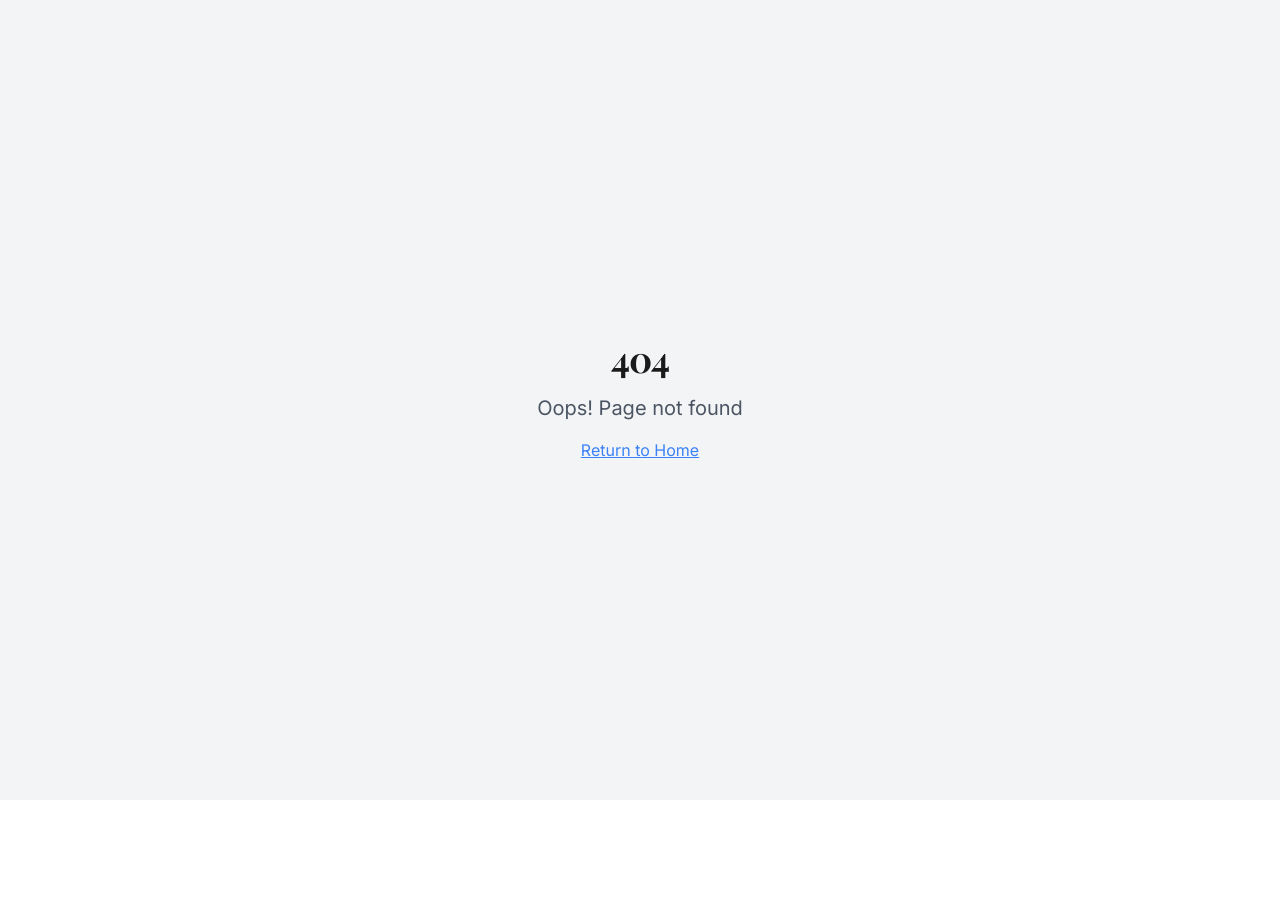
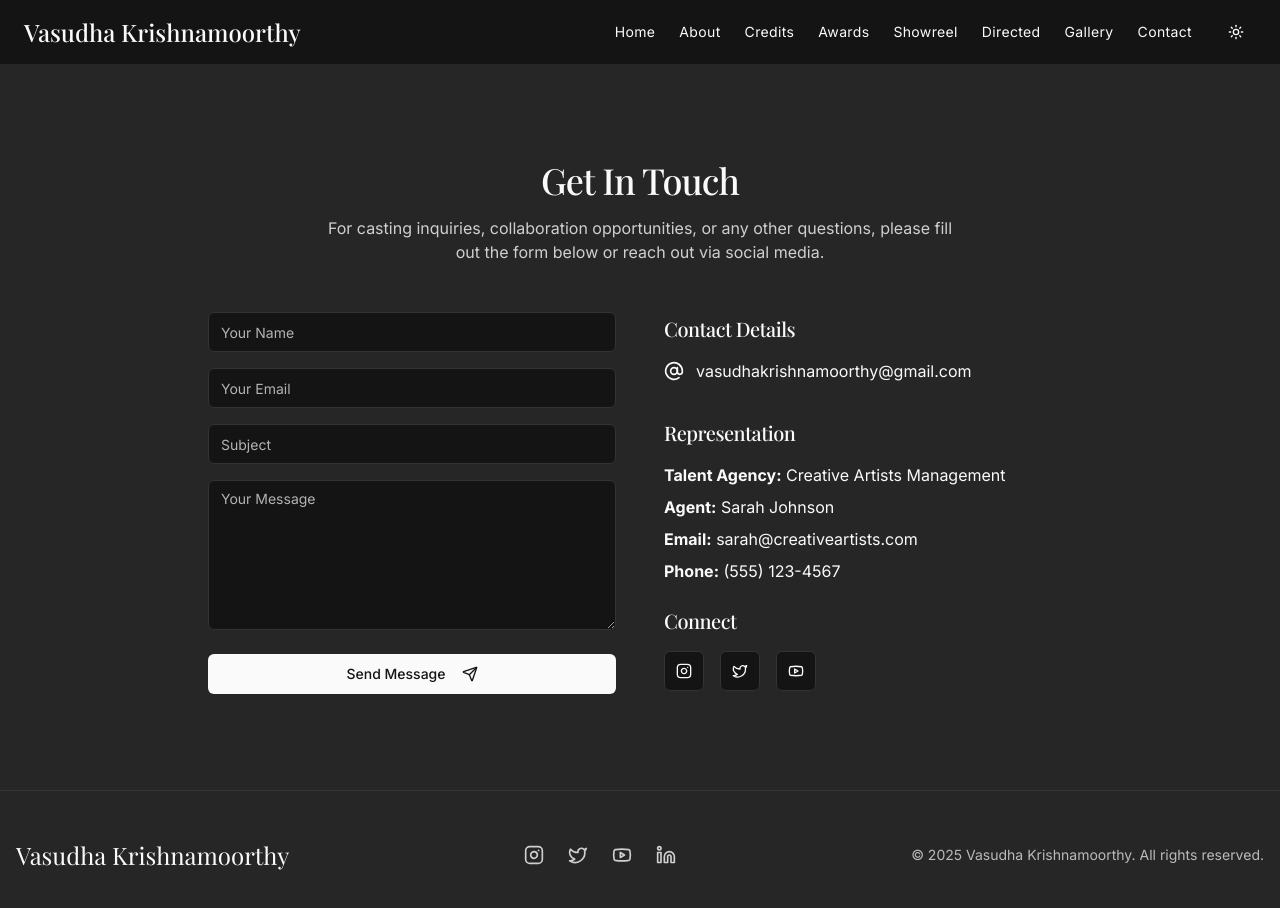
Before and after one commit to msanand333/vasudha-portfolio, a React (Vite) app: page /contact in a window 1280 px wide. Before the commit this address had no page. Shown: the top 908 px of the page. Before the commit the page ends 800 px from the top, so only its background shows below. Built offline with nearby package versions, Linux system fonts and the light colour scheme; a web font is replaced by a local one.

Commit message:
feat: Add new sections and pages
Add the awards section and create Showreel, Directed, Gallery, and Contact pages.

```diff
--- a/src/App.tsx
+++ b/src/App.tsx
@@ -1,22 +1,28 @@
+
 import { Toaster } from "@/components/ui/toaster";
 import { Toaster as Sonner } from "@/components/ui/sonner";
 import { QueryClient, QueryClientProvider } from "@tanstack/react-query";
-import { BrowserRouter, Routes, Route, HashRouter } from "react-router-dom";
-import Index from "./pages/Index";
+import { BrowserRouter, Routes, Route } from "react-router-dom";
+import Home from "./pages/Home";
+import Showreel from "./pages/Showreel";
+import Directed from "./pages/Directed";
+import Gallery from "./pages/Gallery";
+import Contact from "./pages/Contact";
 import NotFound from "./pages/NotFound";
 
 const queryClient = new QueryClient();
 
-// Use HashRouter for GitHub Pages to handle routing properly
-// This works better with GitHub Pages than trying to use BrowserRouter with a basename
 const App = () => (
   <QueryClientProvider client={queryClient}>
     <Toaster />
     <Sonner />
     <BrowserRouter>
       <Routes>
-        <Route path="/" element={<Index />} />
-        {/* ADD ALL CUSTOM ROUTES ABOVE THE CATCH-ALL "*" ROUTE */}
+        <Route path="/" element={<Home />} />
+        <Route path="/showreel" element={<Showreel />} />
+        <Route path="/directed" element={<Directed />} />
+        <Route path="/gallery" element={<Gallery />} />
+        <Route path="/contact" element={<Contact />} />
         <Route path="*" element={<NotFound />} />
       </Routes>
     </BrowserRouter>
--- /dev/null
+++ b/src/components/AwardsSection.tsx
@@ -0,0 +1,69 @@
+
+import { cn } from "@/lib/utils";
+import { Award, Trophy } from "lucide-react";
+
+interface Award {
+  title: string;
+  category: string;
+  event: string;
+  year: string;
+}
+
+const awards: Award[] = [
+  {
+    title: "Best Horror Feature Film",
+    category: "Feature Film",
+    event: "FICIMAD Film Festival, Madrid",
+    year: "2021"
+  },
+  {
+    title: "Best Actress",
+    category: "Acting",
+    event: "FICIMAD Film Festival, Madrid",
+    year: "2021"
+  }
+];
+
+interface AwardsSectionProps {
+  className?: string;
+}
+
+export default function AwardsSection({ className }: AwardsSectionProps) {
+  return (
+    <section
+      id="awards"
+      className={cn("section-padding py-24 bg-secondary", className)}
+    >
+      <div className="container mx-auto">
+        <h2 className="text-3xl md:text-4xl text-center mb-12 font-serif reveal">
+          Awards & Recognition
+        </h2>
+
+        <div className="grid grid-cols-1 md:grid-cols-2 lg:grid-cols-3 gap-6 max-w-5xl mx-auto px-4">
+          {awards.map((award, index) => (
+            <div
+              key={index}
+              className="bg-background p-6 rounded-sm shadow-sm hover:shadow-md transition-shadow reveal"
+            >
+              <div className="flex items-start gap-4">
+                {index === 0 ? (
+                  <Trophy className="h-8 w-8 text-primary shrink-0" />
+                ) : (
+                  <Award className="h-8 w-8 text-primary shrink-0" />
+                )}
+                <div>
+                  <h3 className="font-medium mb-2">{award.title}</h3>
+                  <p className="text-sm text-muted-foreground">{award.category}</p>
+                  <p className="text-sm text-muted-foreground mt-2">
+                    {award.event}
+                  </p>
+                  <p className="text-sm text-primary mt-1">{award.year}</p>
+                </div>
+              </div>
+            </div>
+          ))}
+        </div>
+      </div>
+    </section>
+  );
+}
--- a/src/components/Header.tsx
+++ b/src/components/Header.tsx
@@ -4,13 +4,14 @@ import { Button } from "@/components/ui/button";
 import { Sun, Moon, Menu, X } from "lucide-react";
 
 export const navLinks = [
-  { title: "Home", href: "#home" },
-  { title: "About", href: "#about" },
-  { title: "Showreel", href: "#showreel" },
-  { title: "Credits", href: "#credits" },
-  { title: "Directed", href: "#directed-works" },
-  { title: "Gallery", href: "#gallery" },
-  { title: "Contact", href: "#contact" },
+  { title: "Home", href: "/" },
+  { title: "About", href: "/#about" },
+  { title: "Credits", href: "/#credits" },
+  { title: "Awards", href: "/#awards" },
+  { title: "Showreel", href: "/showreel" },
+  { title: "Directed", href: "/directed" },
+  { title: "Gallery", href: "/gallery" },
+  { title: "Contact", href: "/contact" },
 ];
 
 interface HeaderProps {
--- /dev/null
+++ b/src/pages/Contact.tsx
@@ -0,0 +1,20 @@
+
+import Header from '@/components/Header';
+import ContactSection from '@/components/ContactSection';
+import Footer from '@/components/Footer';
+import ScrollReveal from '@/components/ScrollReveal';
+
+const Contact = () => {
+  return (
+    <div className="min-h-screen flex flex-col">
+      <Header />
+      <main className="flex-grow mt-16">
+        <ContactSection />
+      </main>
+      <Footer />
+      <ScrollReveal />
+    </div>
+  );
+};
+
+export default Contact;
--- /dev/null
+++ b/src/pages/Directed.tsx
@@ -0,0 +1,20 @@
+
+import Header from '@/components/Header';
+import DirectedWorksSection from '@/components/DirectedWorksSection';
+import Footer from '@/components/Footer';
+import ScrollReveal from '@/components/ScrollReveal';
+
+const Directed = () => {
+  return (
+    <div className="min-h-screen flex flex-col">
+      <Header />
+      <main className="flex-grow mt-16">
+        <DirectedWorksSection />
+      </main>
+      <Footer />
+      <ScrollReveal />
+    </div>
+  );
+};
+
+export default Directed;
--- /dev/null
+++ b/src/pages/Gallery.tsx
@@ -0,0 +1,20 @@
+
+import Header from '@/components/Header';
+import GallerySection from '@/components/GallerySection';
+import Footer from '@/components/Footer';
+import ScrollReveal from '@/components/ScrollReveal';
+
+const Gallery = () => {
+  return (
+    <div className="min-h-screen flex flex-col">
+      <Header />
+      <main className="flex-grow mt-16">
+        <GallerySection />
+      </main>
+      <Footer />
+      <ScrollReveal />
+    </div>
+  );
+};
+
+export default Gallery;
--- a/src/pages/Index.tsx
+++ b/src/pages/Home.tsx
@@ -1,18 +1,14 @@
 
-import { useEffect } from 'react';
 import Header from '@/components/Header';
 import HeroSection from '@/components/HeroSection';
 import AboutSection from '@/components/AboutSection';
-import ShowreelSection from '@/components/ShowreelSection';
 import CreditsSection from '@/components/CreditsSection';
-import DirectedWorksSection from '@/components/DirectedWorksSection';
-import ProjectsSection from '@/components/ProjectsSection';
-import GallerySection from '@/components/GallerySection';
-import ContactSection from '@/components/ContactSection';
+import AwardsSection from '@/components/AwardsSection';
 import Footer from '@/components/Footer';
 import ScrollReveal from '@/components/ScrollReveal';
+import { useEffect } from 'react';
 
-const Index = () => {
+const Home = () => {
   // Set dark theme as default
   useEffect(() => {
     const savedTheme = localStorage.getItem('theme');
@@ -31,12 +27,8 @@ const Index = () => {
       <main className="flex-grow mt-16">
         <HeroSection />
         <AboutSection />
-        <ProjectsSection />
-        <ShowreelSection />
         <CreditsSection />
-        <DirectedWorksSection />
-        <GallerySection />
-        <ContactSection />
+        <AwardsSection />
       </main>
       <Footer />
       <ScrollReveal />
@@ -44,4 +36,4 @@ const Index = () => {
   );
 };
 
-export default Index;
+export default Home;
--- /dev/null
+++ b/src/pages/Showreel.tsx
@@ -0,0 +1,22 @@
+
+import Header from '@/components/Header';
+import ShowreelSection from '@/components/ShowreelSection';
+import ProjectsSection from '@/components/ProjectsSection';
+import Footer from '@/components/Footer';
+import ScrollReveal from '@/components/ScrollReveal';
+
+const Showreel = () => {
+  return (
+    <div className="min-h-screen flex flex-col">
+      <Header />
+      <main className="flex-grow mt-16">
+        <ShowreelSection />
+        <ProjectsSection />
+      </main>
+      <Footer />
+      <ScrollReveal />
+    </div>
+  );
+};
+
+export default Showreel;
```
